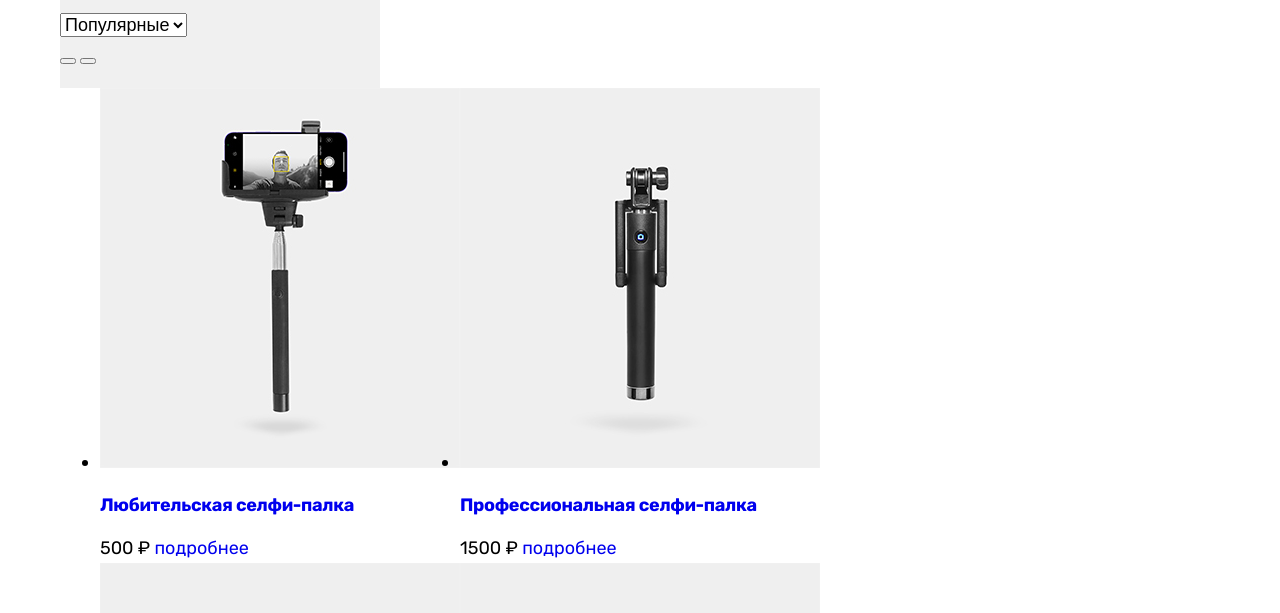
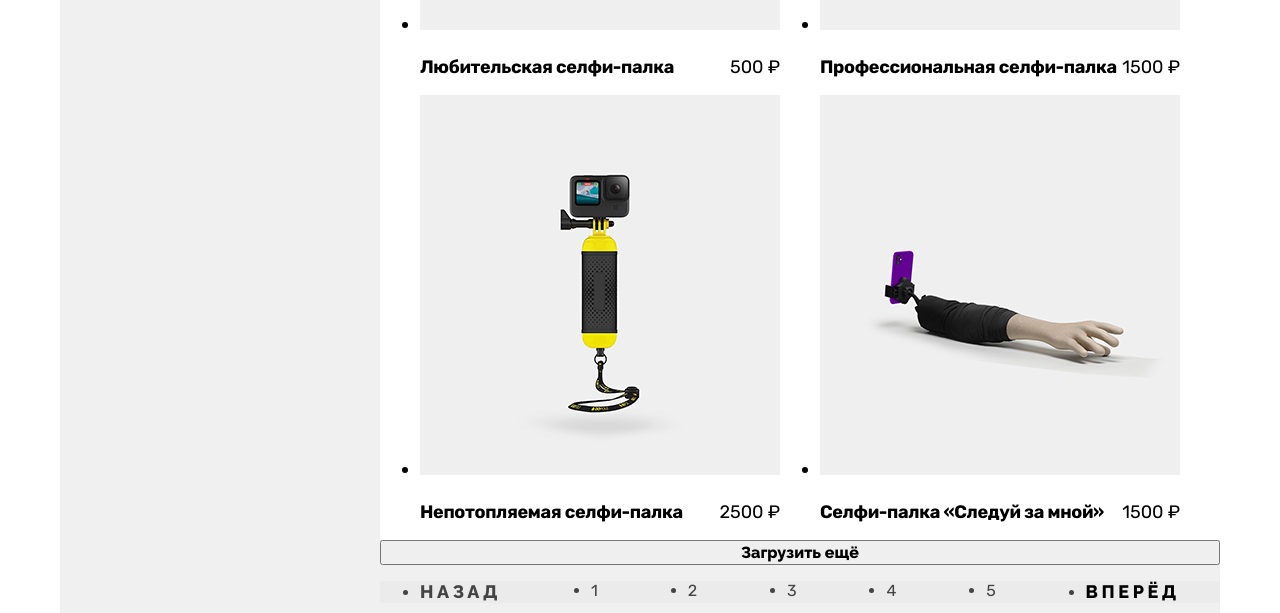
Before and after one commit to htmlacademy-htmlcss/2139337-device-35, a plain HTML site: page catalog.html in a window 1280 px wide. Shown: the part 888-1501 px from the top of the page. Drawn offline with Linux system fonts and the light colour scheme.

Commit message:
styles 10.11v2

```diff
--- a/catalog.html
+++ b/catalog.html
@@ -8,7 +8,8 @@
 <body>
   <header class="page-header">
     <a href="index.html"><img class="logo" src="img/logo.svg"  alt="Логотип магазина Device."></a>
-    <div class="users-item">
+    <div class="container">
+      <div class="users-items">
         <section class="search">
           <form>
             <input type="search" name="search-field" placeholder="Поиск по сайту">
@@ -31,6 +32,8 @@
               <span>2</span>
             </li>
           </ul>
+        </nav>
+      </div>
     </div>
     <section class="catalog">
       <ul class="catalog-list">
@@ -66,7 +69,6 @@
         </li>
       </ul>
     </section>
-    </nav>
   </header>
   <main class="main-inner">
     <header class="inner-header">
@@ -127,7 +129,9 @@
               </fieldset>
               <button class="button" type="submit">Показать</button>
             </form>
-          <form>
+          </div>
+          <div class="container-catalog-inner">
+            <form class="sort-container">
               <h2 class="visually-hidden">Сортировка:</h2>
               <select class="select-control" aria-label="Сортировка">
                 <option value="popular" selected>Популярные</option>
@@ -135,47 +139,51 @@
                 <option value="expensive">Дорогие</option>
               </select>
               <div class="sort">
-              <button class="sort-button" type="button"></button>
-              <button class="sort-button" type="button"></button>
+                <button class="sort-button" type="button">up</button>
+                <button class="sort-button" type="button">down</button>
               </div>
             </form>
-        <div class="container-catalog-inner">
             <ul class="product-list container-list">
               <li class="product-card">
                 <a class="product-card-link" href="#">
                   <img class="product-card-image" src="img/product-2.jpg" width="360" height="380"  alt="Любительская
                   селфи-палка">
+                </a>
+                <div class="product-card-description">
                   <h3 class="product-card-title">Любительская селфи-палка</h3>
-              </a>
                   <span class="product-card-price">500 ₽</span>
-              <a class="product-more" href="#">подробнее</a>
+                </div>
               </li>
               <li class="product-card">
                 <a class="product-card-link" href="#">
                   <img class="product-card-image" src="img/product-2-1.jpg" width="360" height="380"  alt="Профессиональная селфи-палка">
+                </a>
+                <div class="product-card-description">
                   <h3 class="product-card-title">Профессиональная селфи-палка </h3>
-              </a>
                   <span class="product-card-price">1500 ₽</span>
-              <a class="product-more" href="#">подробнее</a>
+                </div>
               </li>
               <li class="product-card">
                 <a class="product-card-link" href="#">
                   <img class="product-card-image" src="img/product-2-2.jpg" width="360" height="380"  alt="Непотопляемая
                   селфи-палка">
+                </a>
+                <div class="product-card-description">
                   <h3 class="product-card-title">Непотопляемая селфи-палка</h3>
-              </a>
                   <span class="product-card-price">2500 ₽</span>
-              <a class="product-more" href="#">подробнее</a>
+                </div>
               </li>
               <li class="product-card">
                 <a class="product-card-link" href="#">
                   <img class="product-card-image" src="img/product-2-3.jpg"  alt="Селфи-палка c человеческой рукой">
+                </a>
+                <div class="product-card-description">
                   <h3 class="product-card-title">Селфи-палка «Следуй за мной»</h3>
-              </a>
                   <span class="product-card-price">1500 ₽</span>
-              <a class="product-more"  href="#">подробнее</a>
+                </div>
               </li>
             </ul>
+            <div class="catalog-pagination">
               <button class="button pagination-show-more" type="button">Загрузить ещё</button>
               <ul class="pagination-list">
                 <li class="pagination-item">
@@ -209,21 +217,23 @@
   <footer class="page-footer">
     <section class="footer-contacts">
       <a href="index.html"><img class="footer-contacts-logo" src="img/logofooter.svg"  alt="Логотип интернет-магазина Device"></a>
+      <div class="container-footer-contacts">
         <p class="footer-contacts-address"> Санкт-Петербург, набережная реки Карповки, 5, литера П.</p>
         <p class="footer-contacts-phone">
           <a class="footer-contacts-phone" href="tel:880005558628">8 800 555-86-28</a>
         </p>
+      </div>
     </section>
     <section class="footer-social">
-      <ul class="footer-info-list">
-        <li class="footer-delivery-link">
-          <a class="delivery-link" href="#">Доставка</a>
+      <ul class="footer-capabilities-list">
+        <li class="footer-capabilities-link">
+          <a class="capabilities-link" href="#">Доставка</a>
         </li>
-        <li class="footer-guarantee-link">
-          <a class="guarantee-link" href="#">Гарантия</a>
+        <li class="footer-capabilities-link">
+          <a class="capabilities-link" href="#">Гарантия</a>
         </li>
-        <li class="footer-contacts-link">
-          <a class="contacts-link" href="#">Контакты</a>
+        <li class="footer-capabilities-link">
+          <a class="capabilities-link" href="#">Контакты</a>
         </li>
       </ul>
       <ul class="footer-social-list">
--- a/styles/styles.css
+++ b/styles/styles.css
@@ -503,19 +503,36 @@ body {
   display: flex;
   width: 840px;
   flex-direction: row;
-  justify-content: flex-start;
+  justify-content: space-between;
   flex-wrap: wrap;
+  margin: auto;
+  padding: 0 40px 0 40px;
+}
+.product-card:nth-child(odd) {
+  padding-right: 40px;
+}
+.sort-container {
+  display: flex;
+  flex-direction: row;
+  justify-content: space-between;
+  width: 840px;
+  margin: auto;
 }
 .container-catalog-products {
+  display: flex;
+  flex-direction: row;
+  align-items: flex-start;
+  width: 1160px;
+  margin: auto;
+  background: #F0F0F0;
+}
+.catalog-products {
   display: flex;
   align-items: flex-start;
   justify-content: space-between;
   width: 1160px;
-  margin: auto;
+  margin:auto;
   flex-wrap: wrap;
-}
-.catalog-products {
-  background: #F0F0F0;
 }
 .catalog-products h2 {
   font-family: 'Raleway', 'sans-serif';
@@ -579,14 +596,36 @@ body {
   line-height: 21px;
   text-align: right;
 }
+.product-card-description {
+  display: flex;
+  flex-direction: row;
+  justify-content: space-between;
+  width: 360px;
+  margin: 0;
+  align-items: baseline;
+}
 .pagination-show-more {
+  display: flex;
+  flex-direction: row;
+  justify-content: center;
   font-family: 'Raleway','sans-serif';
   font-style: normal;
   font-weight: 800;
   font-size: 16px;
   line-height: 19px;
 }
+.catalog-pagination {
+  display:flex;
+  flex-direction: column;
+  align-content: center;
+  width: 1160px;
+  padding: 0;
+}
 .pagination-list {
+  display:flex;
+  flex-direction: row;
+  justify-content: space-between;
+  padding: 0 40px 0 40px;
   background: #EBEBEB;
   font-size: 16px;
   line-height: 20px;
```
Also changed, not shown: index.html (+1 -1 lines). Lines whose indentation alone changed are shown as unchanged.
